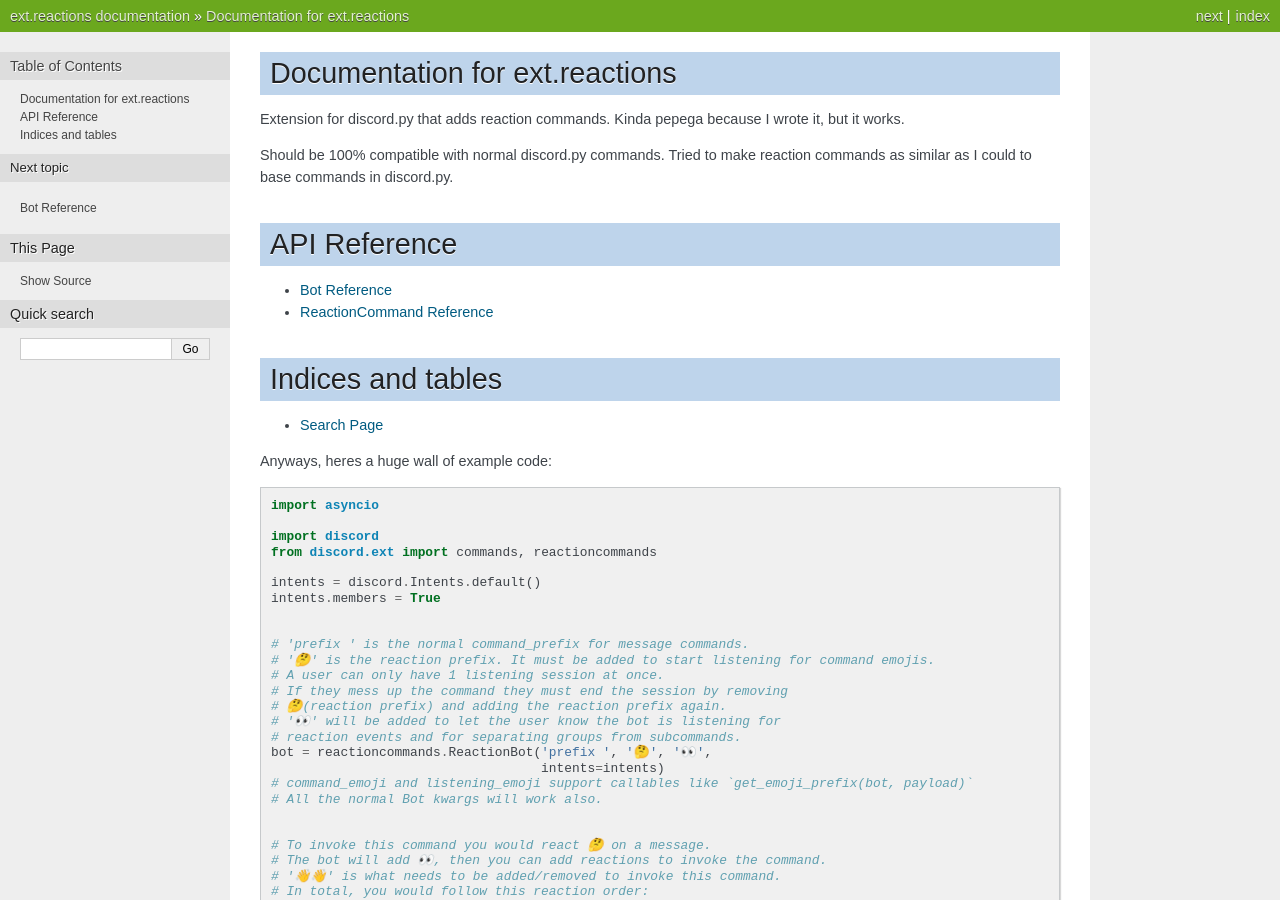
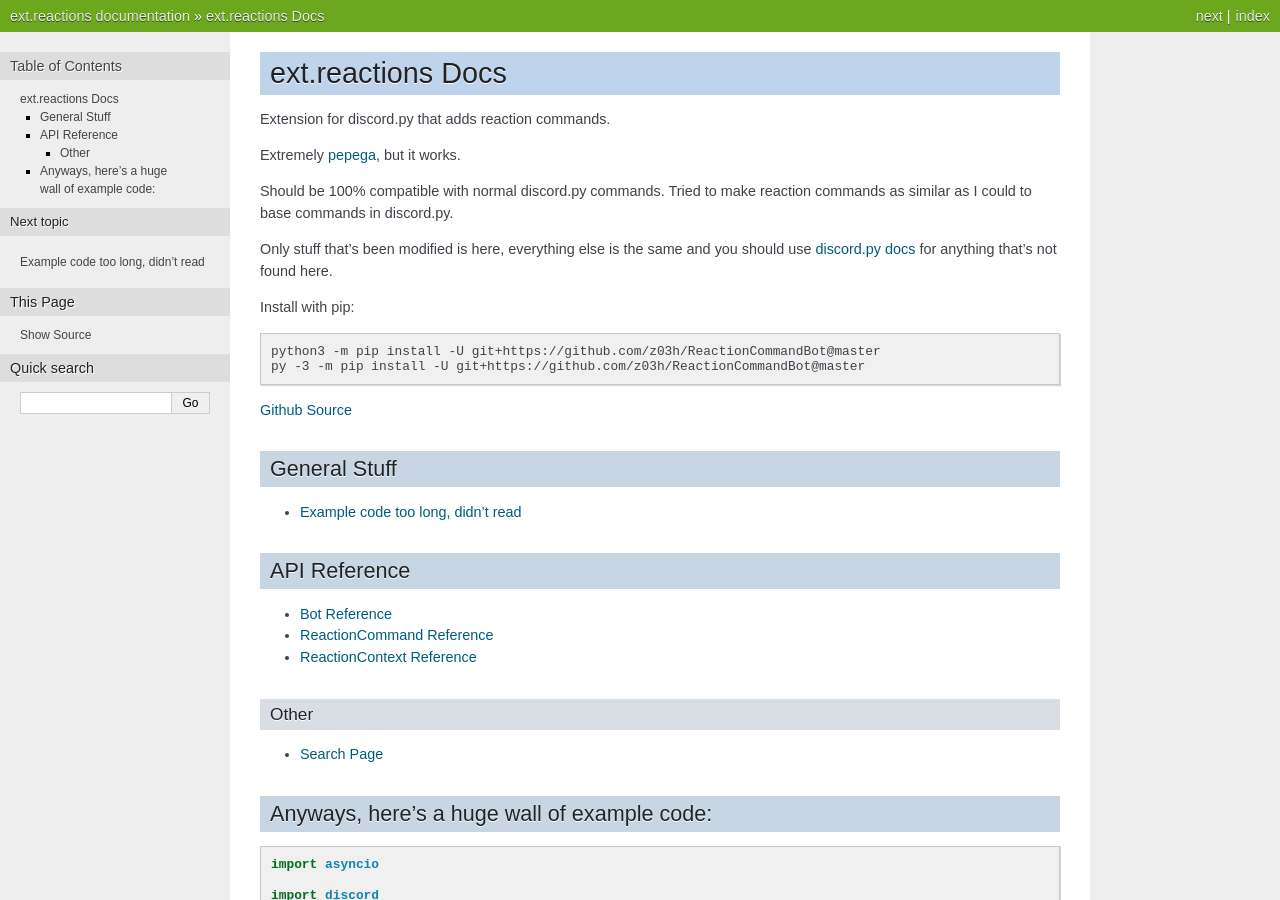
Before and after one commit to z03h/ext-reactions, a Sphinx documentation site: the page built from docs/source/index.rst, in a window 1280 px wide and 900 px high. Built offline with Sphinx 7.4.7, drawn with Linux system fonts in a browser that asks for light colours; some of the changed text lies outside the part shown.

```diff
--- a/docs/source/index.rst
+++ b/docs/source/index.rst
@@ -3,32 +3,52 @@
    You can adapt this file completely to your liking, but it should at least
    contain the root `toctree` directive.
 
-Documentation for ext.reactions
+ext.reactions Docs
 =============================================
 
 Extension for discord.py that adds reaction commands.
-Kinda pepega because I wrote it, but it works.
+
+Extremely `pepega <https://www.streamscheme.com/wp-content/uploads/2020/04/pepega.png>`_, but it works.
 
 Should be 100% compatible with normal discord.py commands. Tried to make reaction
 commands as similar as I could to base commands in discord.py.
 
+Only stuff that's been modified is here, everything else is the same and you
+should use `discord.py docs <https://discordpy.readthedocs.io/en/latest/index.html>`_
+for anything that's not found here.
 
+Install with pip:
+
+.. code-block:: sh
+
+    python3 -m pip install -U git+https://github.com/z03h/ReactionCommandBot@master
+    py -3 -m pip install -U git+https://github.com/z03h/ReactionCommandBot@master
+
+`Github Source <https://github.com/z03h/ReactionCommandBot>`_
+
+General Stuff
+~~~~~~~~~~~~~
+.. toctree::
+   :maxdepth: 1
+
+   quickstart.rst
 
 API Reference
-=============
+~~~~~~~~~~~~~
 .. toctree::
    :maxdepth: 1
 
    bot.rst
    command.rst
+   context.rst
 
-Indices and tables
-==================
+Other
+^^^^^
 
 * :ref:`search`
 
-Anyways, heres a huge wall of example code:
-
+Anyways, here's a huge wall of example code:
+~~~~~~~~~~~~~~~~~~~~~~~~~~~~~~~~~~~~~~~~~~~
 .. code-block:: python
 
     import asyncio
```
Also changed, not shown: docs/source/bot.rst (+10 -10 lines), docs/source/command.rst (+7 -1 lines), docs/source/context.rst (added, +15 -0 lines), docs/source/quickstart.rst (added, +89 -0 lines).
